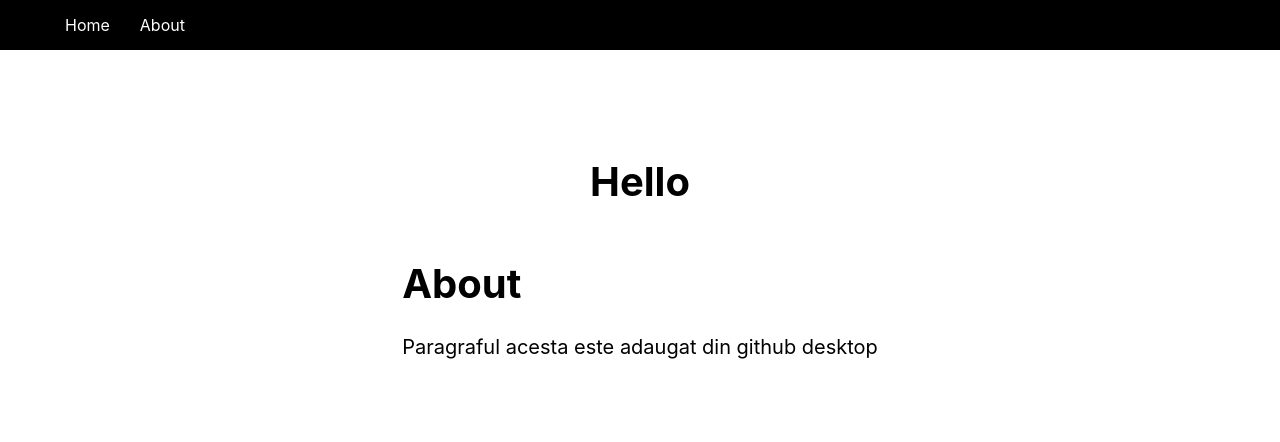
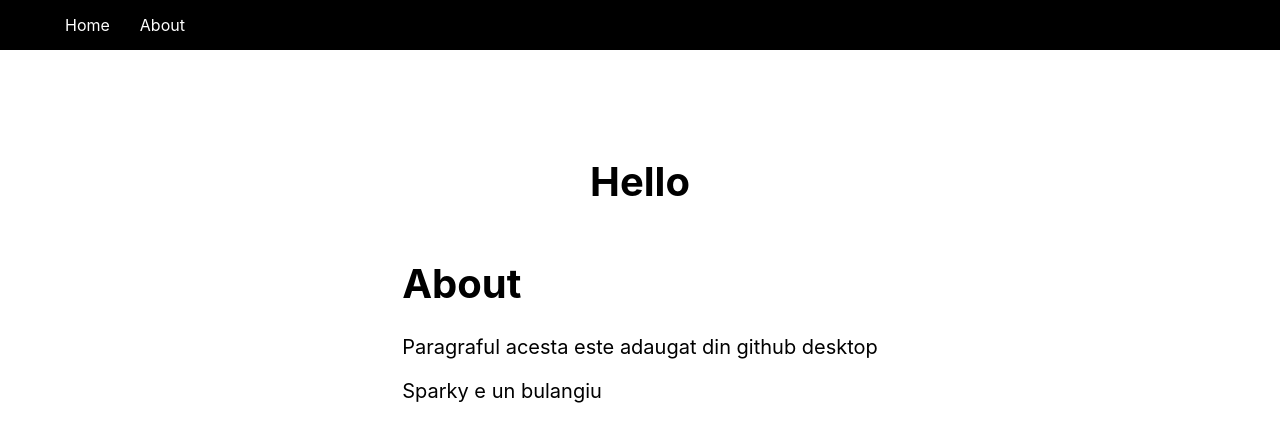
Before and after one commit to remuscr/next-crash-course, a Next.js app: page /about in a window 1280 px wide. Shown: the top 442 px of the page. Built offline with nearby package versions, Linux system fonts and the light colour scheme.

Commit message:
am adaugat un paragraf

```diff
--- a/pages/about.js
+++ b/pages/about.js
@@ -8,6 +8,7 @@ const about = (props) => {
       </head>
       <h1>About</h1>
       <p>Paragraful acesta este adaugat din github desktop</p>
+      <p>Sparky e un bulangiu</p>
     </div>
   );
 };
```
